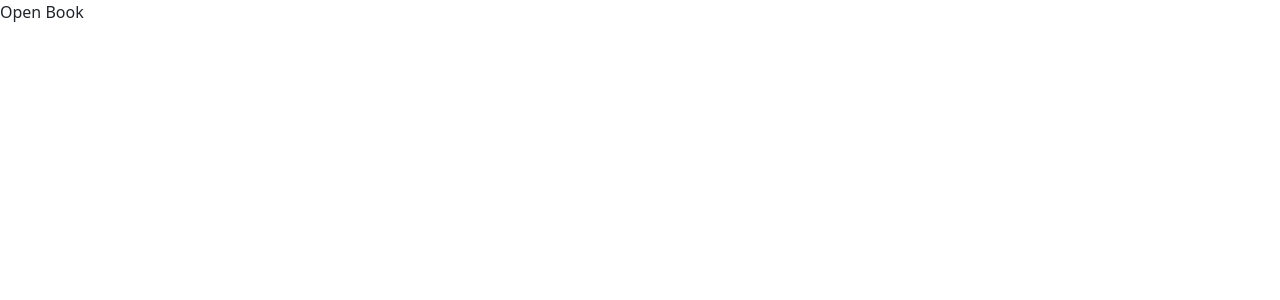
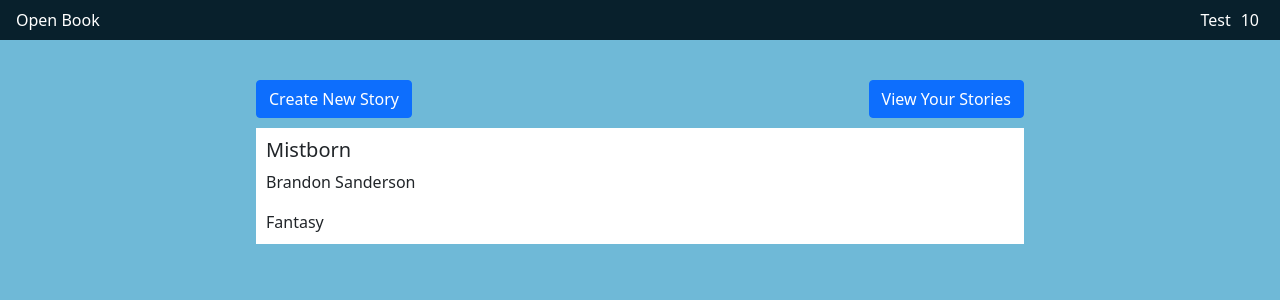
Before and after one commit to GauravS99/Open-Book, a React (Create React App) app: page / in a window 1280 px wide. Shown: the top 300 px of the page. Built offline with nearby package versions, Linux system fonts and the light colour scheme; no server answers; the database is empty; the HTML template or start-up script is replaced by a standard one.

Commit message:
Set up project structure and add inital pieces

```diff
--- a/src/App.css
+++ b/src/App.css
@@ -0,0 +1,22 @@
+body {
+	--main-bg: #6FB9D7;
+	--header-bg: #08202C;
+	--header-color: white;
+
+	background: var(--main-bg);
+}
+
+.header {
+	display: flex;
+	justify-content: space-between;
+	background: var(--header-bg);
+	color: var(--header-color);
+}
+
+.user-info {
+	margin: 0 5px;
+}
+
+.content {
+	margin: 5vh 20vw;
+}
--- a/src/App.tsx
+++ b/src/App.tsx
@@ -1,11 +1,51 @@
 import './App.css';
+import {
+	BrowserRouter as Router,
+	Switch,
+	Route,
+} from 'react-router-dom';
 
-function App() {
+import { getUsers } from './services/db/userService';
+import { useEffect } from 'react';
+import Home from './pages/Home/Home';
+
+const App = (): JSX.Element => {
+	// Add appropriate DB calls when ready
+	useEffect(() => {
+		getUsers();
+	});
+
+	const user = {
+		name: 'Test',
+		points: 10
+	};
+
 	return (
-		<div className="App">
-			Open Book
-		</div>
+		<Router>
+			<div>
+				<div className="h-100">
+					<div className="header py-2 px-3 text-navbar">
+						<span>Open Book</span>
+						<div>
+							<span className="user-info">{user.name}</span>
+							<span className="user-info">{user.points}</span>
+						</div>
+					</div>
+				</div>
+
+				<div className="h-100">
+					<div className="content">
+						<Switch>
+							<Route exact path="/">
+								<Home />
+							</Route>
+						</Switch>
+					</div>
+				</div >
+			</div>
+		</Router >
 	);
-}
+};
+
 
 export default App;
--- /dev/null
+++ b/src/components/BookList/BookList.css
@@ -0,0 +1,10 @@
+.booklist {
+	width: 100%;
+}
+
+.book-item {
+	width: 100%;
+	background: white;
+	padding: 10px;
+	margin-top: 10px;
+}
--- /dev/null
+++ b/src/components/BookList/BookList.tsx
@@ -0,0 +1,33 @@
+import './BookList.css';
+import { FC } from 'react';
+import Book, { Genre } from '../../models/Book';
+
+const BookList = (): JSX.Element => {
+	const books = [
+		{
+			title: 'Mistborn',
+			author: 'Brandon Sanderson',
+			genre: Genre.Fantasy
+		}
+	];
+
+	return (
+		<div className="d-flex justify-content-center booklist">
+			{
+				books.map((book, idx) => <BookItem key={idx} book={book} />)
+			}
+		</div>
+	);
+};
+
+const BookItem: FC<{ book: Book }> = ({ book }) => {
+	return (
+		<div className="book-item">
+			<h5 className="card-title">{book.title}</h5>
+			<p className="card-text">{book.author}</p>
+			<p className="card-text">{book.genre}</p>
+		</div>
+	);
+};
+
+export default BookList;
--- /dev/null
+++ b/src/models/Book.ts
@@ -0,0 +1,13 @@
+interface Book {
+	title: string;
+	author: string;
+	genre: Genre;
+}
+
+export enum Genre {
+	Fantasy = 'Fantasy',
+	Mystery = 'Mystery',
+	SciFi = 'Sci-Fi'
+}
+
+export default Book;
--- /dev/null
+++ b/src/pages/Home/Home.css
@@ -0,0 +1,4 @@
+.btn-container {
+	display: flex;
+	justify-content: space-between;
+}
--- /dev/null
+++ b/src/pages/Home/Home.tsx
@@ -0,0 +1,16 @@
+import './Home.css';
+import BookList from '../../components/BookList/BookList';
+
+const Home = (): JSX.Element => {
+	return (
+		<div className="h-100 overflow-hidden">
+			<div className="btn-container">
+				<button className="btn btn-primary">Create New Story</button>
+				<button className="btn btn-primary">View Your Stories</button>
+			</div>
+			<BookList />
+		</div>
+	);
+};
+
+export default Home;
--- /dev/null
+++ b/src/services/db/userService.ts
@@ -0,0 +1,8 @@
+import { db } from '../firebaseConfig';
+
+export const getUsers = async () => {
+	const usersRef = await db.collection('users').get();
+	usersRef.docs.forEach(doc => {
+		console.log(doc.data());
+	});
+};
--- /dev/null
+++ b/src/services/firebaseConfig.ts
@@ -0,0 +1,13 @@
+import firebase from 'firebase';
+
+firebase.initializeApp({
+	apiKey: 'AIzaSyCF8hOcby9Kmh-XyRF0C627KFYV4JHnLAk',
+	authDomain: 'open-book-7d39d.firebaseapp.com',
+	projectId: 'open-book-7d39d',
+	storageBucket: 'open-book-7d39d.appspot.com',
+	messagingSenderId: '236458745825',
+	appId: '1:236458745825:web:fc1963459a8190a55c7ca0',
+	measurementId: 'G-XM8K270SR9'
+});
+export const db = firebase.firestore();
+export const auth = firebase.auth();
```
Also changed, not shown: src/models/User.ts (added, +11 -0 lines), src/services/db/bookService.ts (added, +13 -0 lines).
